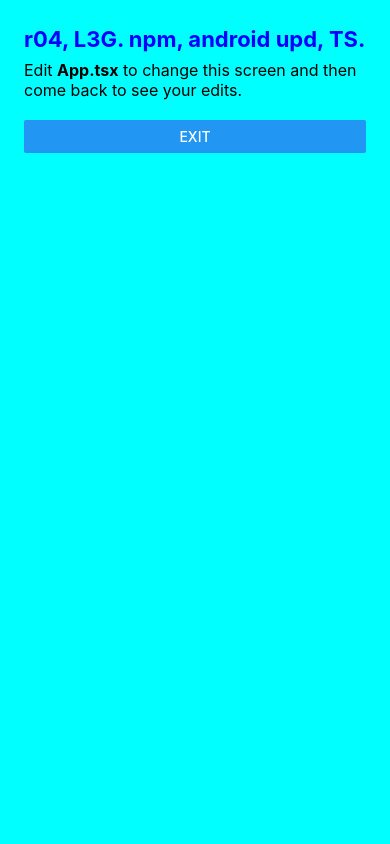
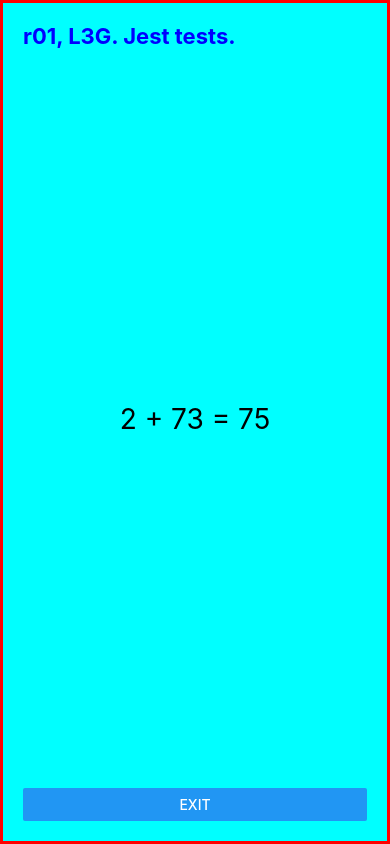
Before and after one commit to eee9/rnav-min-ts-jest, a React Native app: screen / in a window 390 px wide. Built offline with nearby package versions, Linux system fonts and the light colour scheme.

Commit message:
L3G. Jest tests stage 1. Default test and simpliest test are OK.

```diff
--- a/index.js
+++ b/index.js
@@ -1,9 +1,5 @@
-/**
- * @format
- */
-
 import {AppRegistry} from 'react-native';
-import App from './App';
+import {App} from './src/App';
 import {name as appName} from './app.json';
 
 AppRegistry.registerComponent(appName, () => App);
--- a/App.tsx
+++ b/src/App.tsx
@@ -1,3 +1,4 @@
+/* eslint-disable @typescript-eslint/no-unused-vars */
 import React from 'react';
 import {
   SafeAreaView,
@@ -8,14 +9,18 @@ import {
   BackHandler,
 } from 'react-native';
 
-const App = () => {
+import * as Sum from './sum';
+
+export const App = () => {
+  const a = 2;
+  const b = 73;
+  const sum = Sum.sum(a, b);
   return (
     <SafeAreaView style={styles.flex1}>
       <View style={styles.sectionContainer}>
-        <Text style={styles.sectionTitle}>r04, L3G. npm, android upd, TS.</Text>
-        <Text style={styles.sectionDescription}>
-          Edit <Text style={styles.highlight}>App.tsx</Text> to change this
-          screen and then come back to see your edits.
+        <Text style={styles.sectionTitle}>r01, L3G. Jest tests.</Text>
+        <Text style={styles.text}>
+          {a} + {b} = {sum}
         </Text>
         <Button title="Exit" onPress={BackHandler.exitApp} />
       </View>
@@ -29,24 +34,23 @@ const styles = StyleSheet.create({
     backgroundColor: 'cyan',
   },
   sectionContainer: {
-    marginTop: 26,
-    paddingHorizontal: 24,
+    flex: 1,
+    justifyContent: 'space-between',
+    marginTop: 0,
+    paddingHorizontal: 20,
+    paddingVertical: 20,
+    borderColor: 'red',
+    borderWidth: 3,
   },
   sectionTitle: {
     fontSize: 22,
     fontWeight: 'bold',
     color: 'blue',
   },
-  sectionDescription: {
-    marginTop: 8,
-    fontSize: 16,
-    fontWeight: '400',
+  text: {
+    textAlign: 'center',
+    fontSize: 28,
+    fontWeight: 'normal',
     color: 'black',
-    paddingBottom: 20,
-  },
-  highlight: {
-    fontWeight: '700',
   },
 });
-
-export default App;
--- /dev/null
+++ b/src/sum.ts
@@ -0,0 +1,3 @@
+export const sum = (a = 0, b = 0): number => {
+  return a + b;
+};
```
Also changed, not shown: 2 other files (tests, documents, lock files or other folders).
